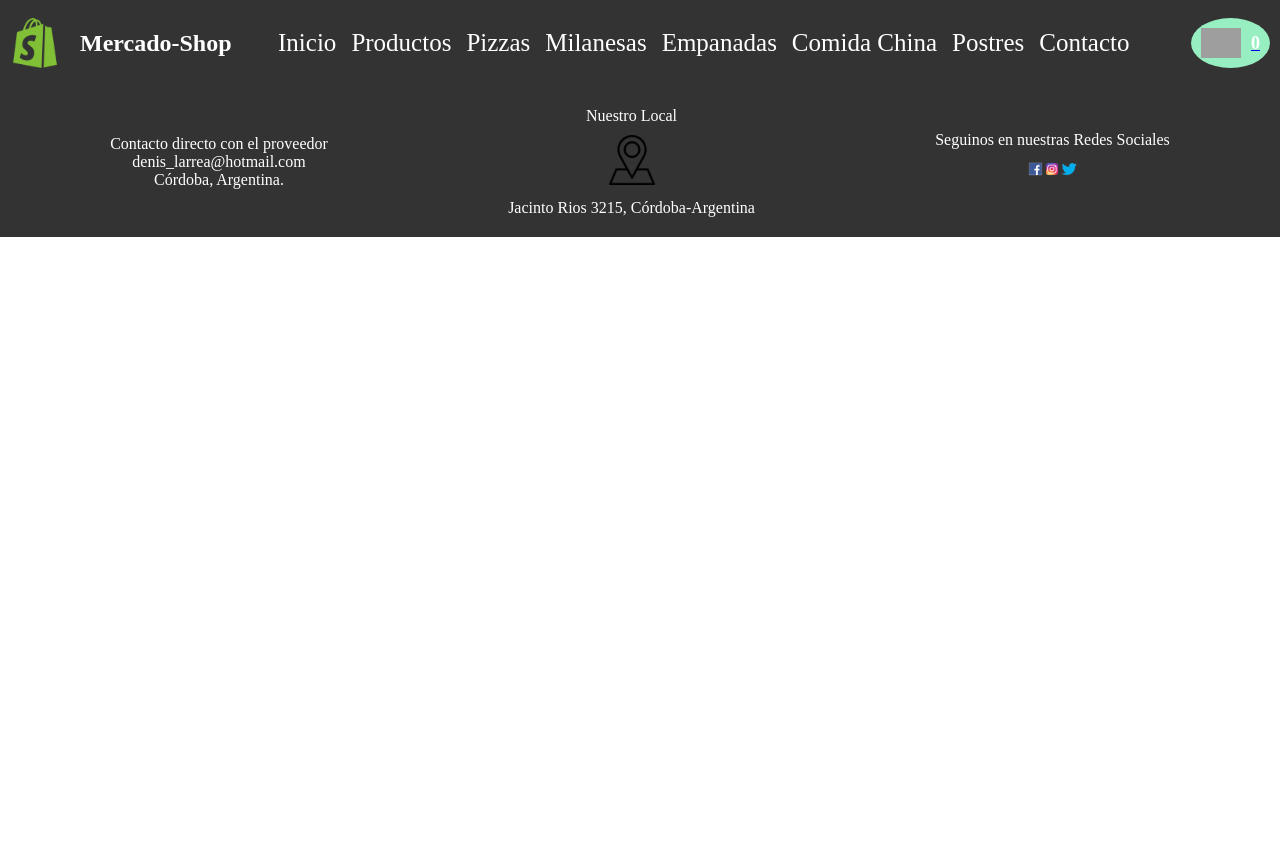
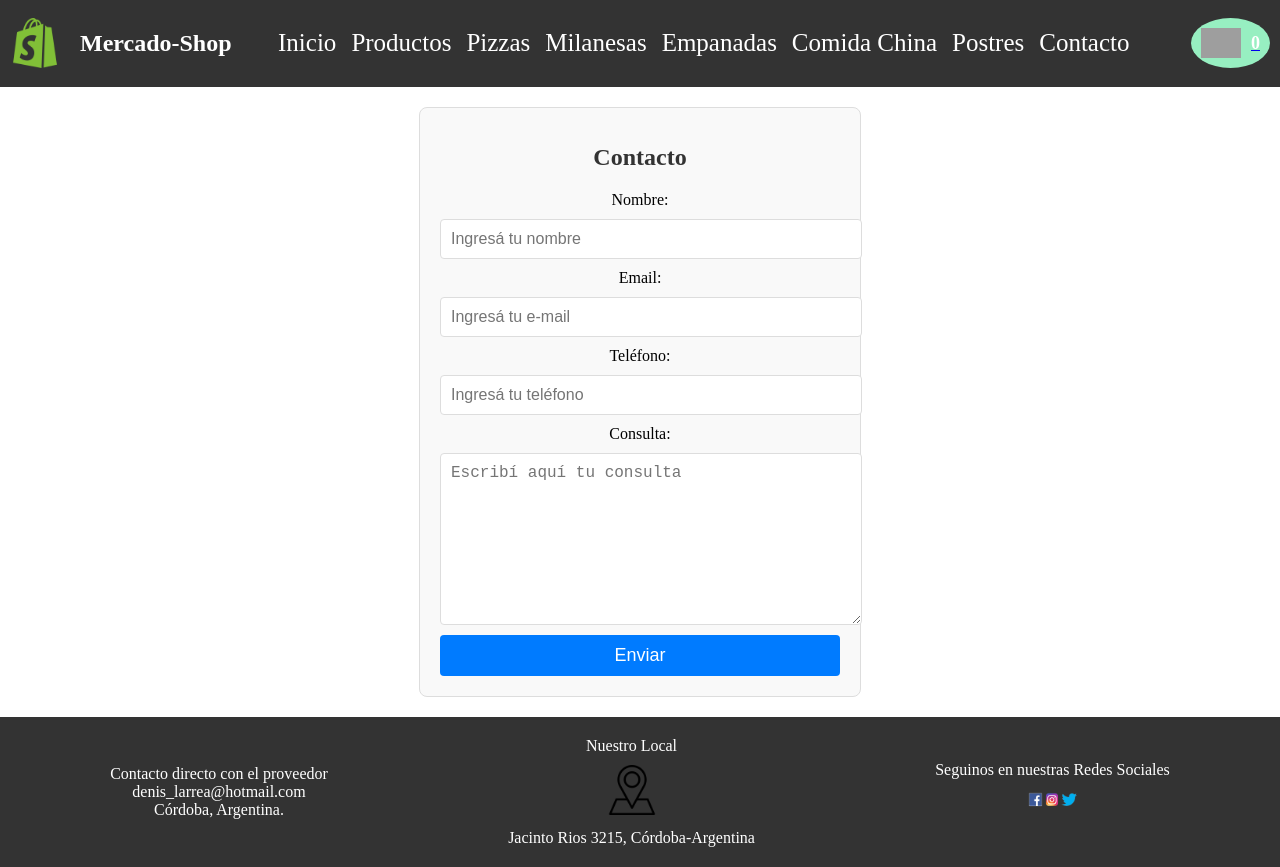
Before and after one commit to denislarrea/proyect_larrea, a React (Create React App) app: page /contacto in a window 1280 px wide. Before the commit the page ends 800 px from the top, so only its background shows below. Built offline with nearby package versions, Linux system fonts and the light colour scheme; grey boxes are pictures that could not be loaded.

Commit message:
Modificacion del README Y agregado del componente Contacto en el  que estaba trabajando

```diff
--- a/src/App.js
+++ b/src/App.js
@@ -9,6 +9,7 @@ import Item from "./components/ItemList/Item";
 import { CartProvider } from "./components/context/CartContext";
 import Carrito from "./components/Carrito/Carrito";
 import Checkout from "./components/Checkout/Checkout";
+import Contacto from "./components/Contacto/Contacto";
 
 
 
@@ -27,6 +28,7 @@ function App() {
       <Route path="/item/:id" element={<ItemDetailContainer  />}/>
       <Route path="/productos" element={<ItemListContainer  />}/>
       <Route path="/productos/:categoria" element={<ItemListContainer />}/>
+      <Route path="/contacto" element={<Contacto />}/>
       <Route path="/carrito" element={<Carrito />}/>
       <Route path="/Checkout" element={<Checkout />}/>
     </Routes>
--- /dev/null
+++ b/src/components/Contacto/Contacto.jsx
@@ -0,0 +1,57 @@
+import './stylo.css';
+import { useForm } from "react-hook-form";
+
+
+function Contacto() {
+  const { register, handleSubmit } = useForm();
+
+  const enviar = (data) => {
+    console.log(data);
+  }
+
+  return (
+    <div className="contacto-container">
+      <h1 className="contacto-title">Contacto</h1>
+      <form className="contacto-form" onSubmit={handleSubmit(enviar)}>
+        <label htmlFor="nombre">Nombre:</label>
+        <input
+          type="text"
+          id="nombre"
+          name="nombre"
+          className="contacto-input"
+          placeholder="Ingresá tu nombre"
+          {...register("nombre")}
+        />
+        <label htmlFor="email">Email:</label>
+        <input
+          type="text"
+          id="email"
+          name="email"
+          className="contacto-input"
+          placeholder="Ingresá tu e-mail"
+          {...register("email")}
+        />
+        <label htmlFor="telefono">Teléfono:</label>
+        <input
+          type="text"
+          id="telefono"
+          name="telefono"
+          className="contacto-input"
+          placeholder="Ingresá tu teléfono"
+          {...register("telefono")}
+        />
+        <label htmlFor="consulta">Consulta:</label>
+        <textarea
+          id="consulta"
+          name="consulta"
+          className="contacto-input"
+          placeholder="Escribí aquí tu consulta"
+          {...register("consulta")}
+        />
+        <button className="contacto-button" type="submit">Enviar</button>
+      </form>
+    </div>
+  )
+}
+
+export default Contacto;
--- /dev/null
+++ b/src/components/Contacto/stylo.css
@@ -0,0 +1,49 @@
+/* Estilos para el formulario de contacto */
+.contacto-container {
+    text-align: center;
+    max-width: 400px;
+    margin: 20px auto;
+    padding: 20px;
+    border: 1px solid #ddd;
+    border-radius: 8px;
+    background-color: #f9f9f9;
+  }
+
+  .contacto-title {
+    font-size: 24px;
+    margin-bottom: 20px;
+    color: #333;
+  }
+
+  .contacto-form {
+    display: flex;
+    flex-direction: column;
+  }
+
+  .contacto-input {
+    width: 100%;
+    padding: 10px;
+    margin: 10px 0;
+    border: 1px solid #ddd;
+    border-radius: 4px;
+    font-size: 16px;
+  }
+
+  #consulta {
+    height: 150px;
+  }
+
+  .contacto-button {
+    background-color: #007bff;
+    color: #fff;
+    padding: 10px 20px;
+    border: none;
+    border-radius: 4px;
+    font-size: 18px;
+    cursor: pointer;
+    transition: background-color 0.3s;
+  }
+
+  .contacto-button:hover {
+    background-color: #0056b3;
+  }
```
